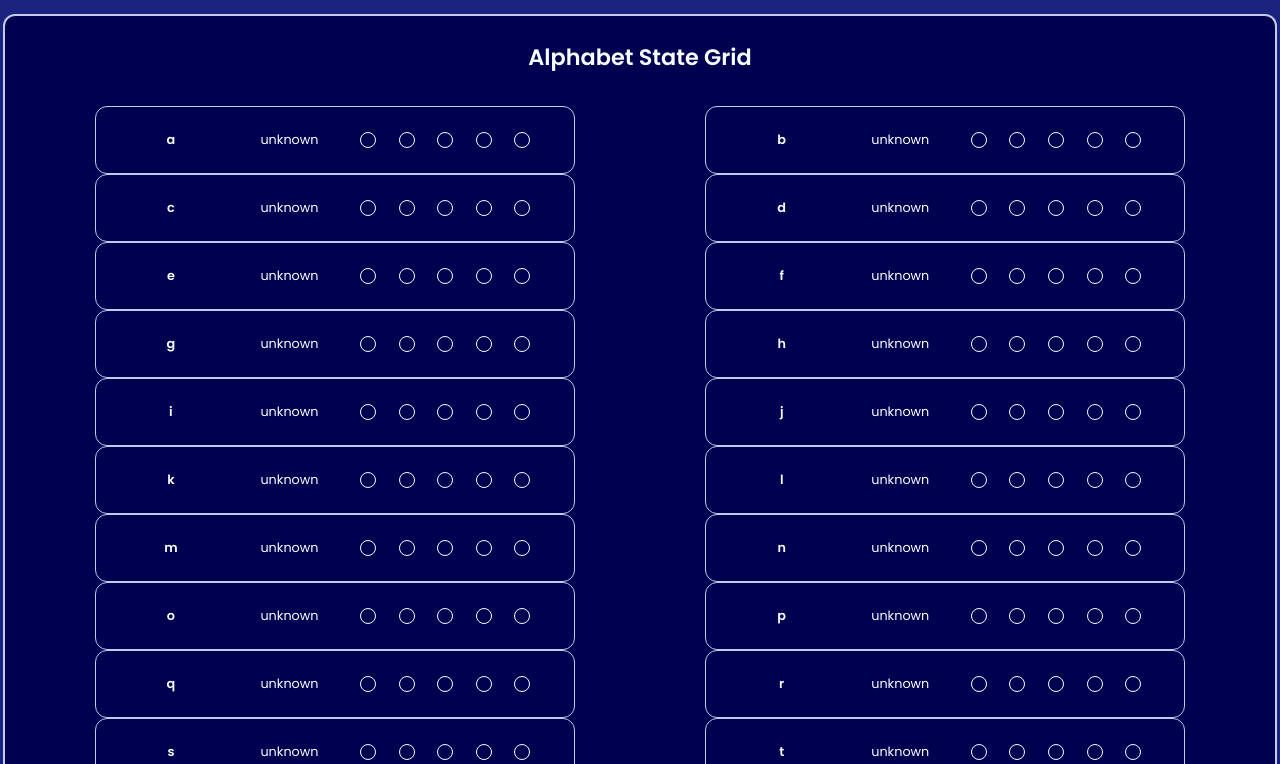
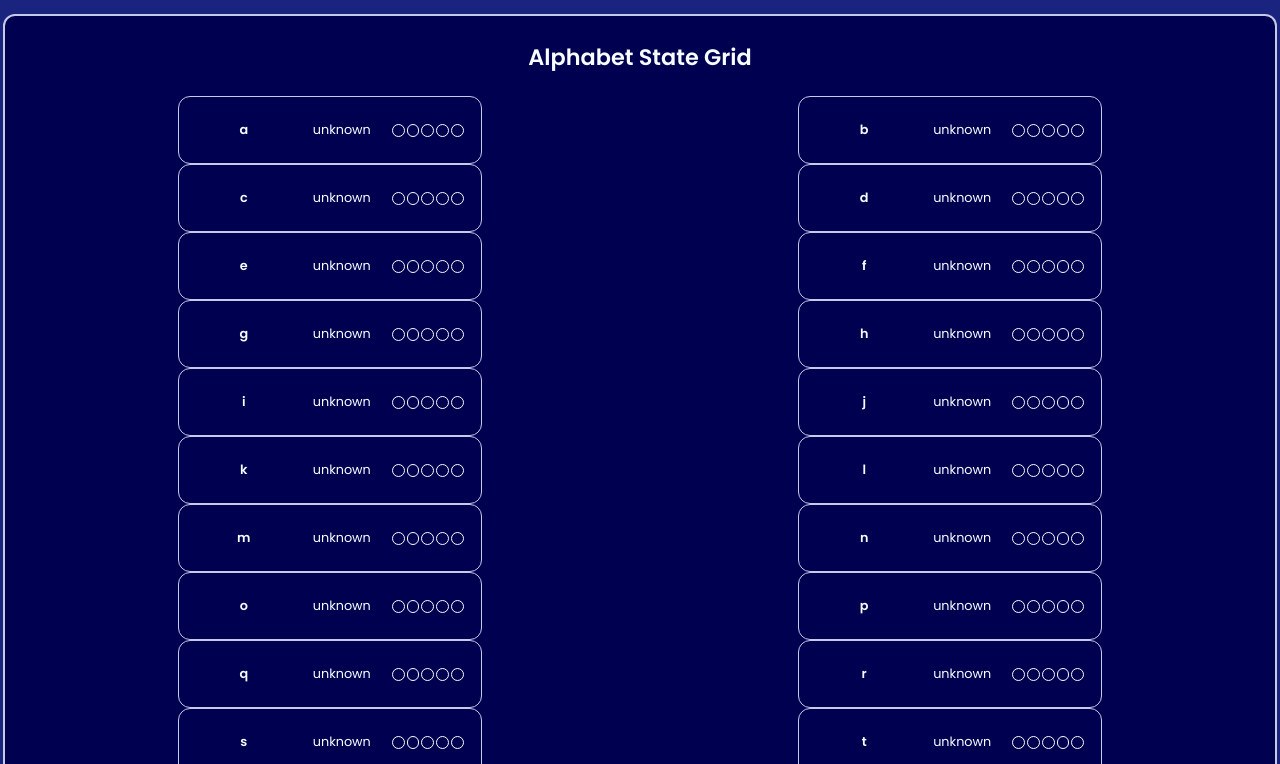
Before and after one commit to liamjamesburks/wordle-helper, a React (Create React App) app: page / in a window 1280 px wide. Shown: the part 1276-2040 px from the top of the page. Built offline with nearby package versions, Linux system fonts and the light colour scheme.

Commit message:
This time really.

```diff
--- a/src/components/alphabet-state-component/alphabet-state-styles.css
+++ b/src/components/alphabet-state-component/alphabet-state-styles.css
@@ -3,7 +3,7 @@
         display: grid;
         grid-template-columns: 1fr 1fr;
 
-        padding: 1rem;
+        padding: 0.4rem;
 
         width: 100%;
 
@@ -44,13 +44,15 @@
     align-self: center;
     justify-self: center;
 
+    text-align: left;
+
     width: 100%;
-    max-width: 30rem;
+    max-width: 19rem;
 
     border: 1px solid var(--card-border);
     border-radius: var(--radius);
 
-    padding: 1.5rem 2rem 1.5rem 1rem;
+    padding: 1.5rem 1rem;
 }
 
 @media only screen and (min-width: 800px) {
@@ -72,8 +74,8 @@
 }
 
 .index-display {
-    width: 1rem;
-    height: 1rem;
+    width: 0.8rem;
+    height: 0.8rem;
 
     background-color: var(--card-background);
     border: 1px solid var(--foreground);
```
